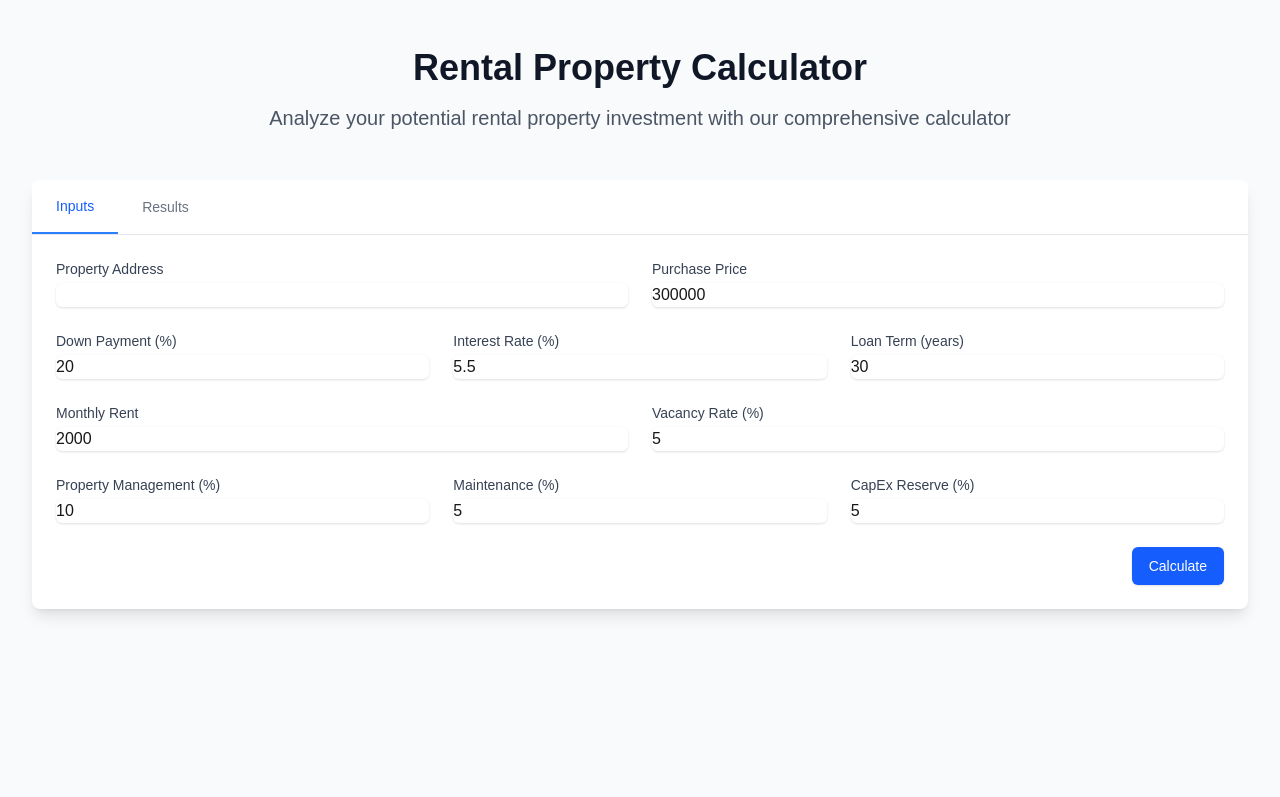
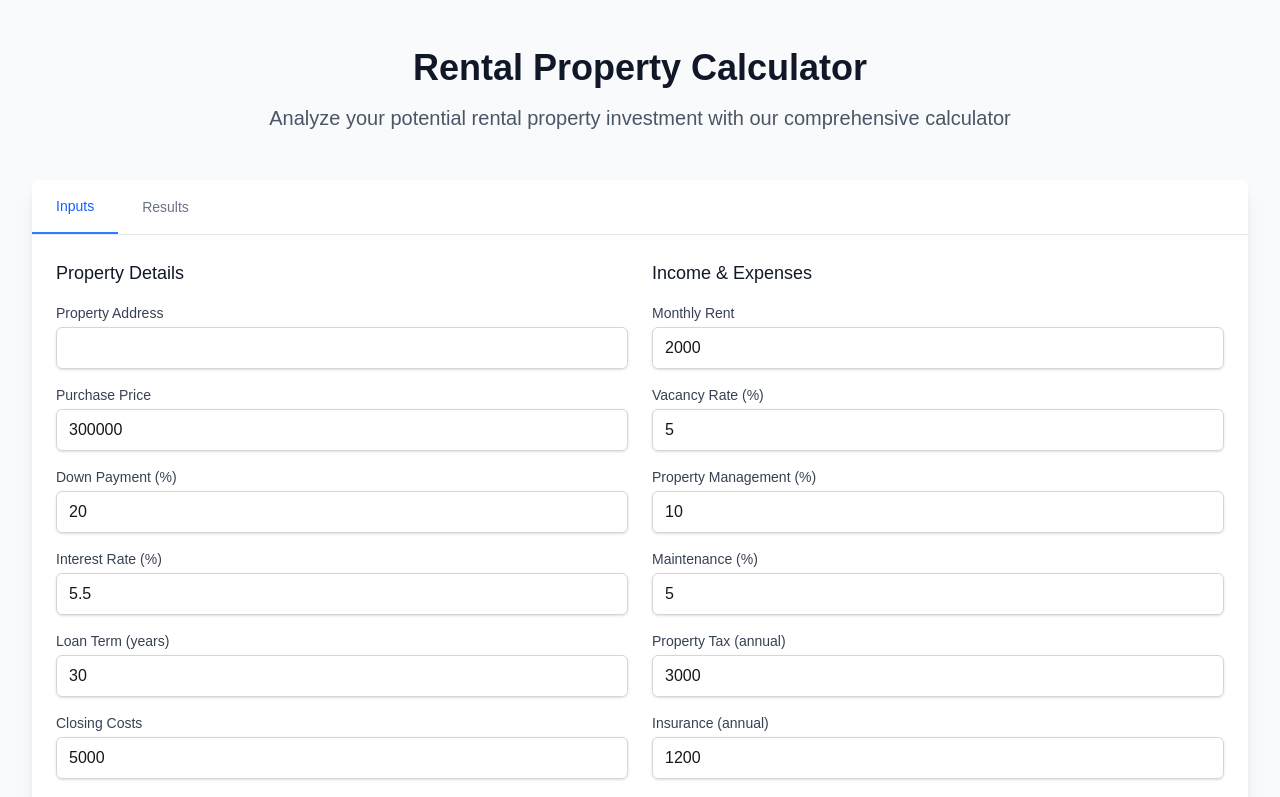
Before and after one commit to roseprollc/PropInfera, a Next.js app: page /renters in a window 1280 px wide. Shown: the top 797 px of the page. Built offline with nearby package versions, Linux system fonts and the light colour scheme.

Commit message:
sync latest changes

```diff
--- a/components/calculators/RentersCalculator.tsx
+++ b/components/calculators/RentersCalculator.tsx
@@ -17,6 +17,63 @@ export default function RentersCalculator() {
     e.preventDefault();
     runAnalysis();
     setActiveTab('results');
+  };
+
+  const renderInputField = (
+    label: string,
+    field: keyof CalculatorInputs,
+    type: 'text' | 'number' = 'number',
+    step: string = '0.01'
+  ) => (
+    <div className="mb-4">
+      <label className="block text-sm font-medium text-gray-700 mb-1">
+        {label}
+      </label>
+      <input
+        type={type}
+        value={state.calculatorInputs[field]}
+        onChange={(e) => handleInputChange(field, type === 'number' ? parseFloat(e.target.value) : e.target.value)}
+        step={step}
+        className="w-full px-3 py-2 border border-gray-300 rounded-md shadow-sm focus:outline-none focus:ring-blue-500 focus:border-blue-500"
+      />
+    </div>
+  );
+
+  const renderResultsPanel = () => {
+    if (!state.currentProperty?.analysis) {
+      return (
+        <div className="p-6 text-center text-gray-500">
+          Run the analysis to see results
+        </div>
+      );
+    }
+
+    const { analysis } = state.currentProperty;
+
+    return (
+      <div className="p-6">
+        <div className="grid grid-cols-1 md:grid-cols-3 gap-6">
+          <div className="bg-gray-50 p-4 rounded-lg">
+            <h3 className="text-sm font-medium text-gray-500">Monthly Cash Flow</h3>
+            <p className="text-2xl font-semibold text-gray-900">
+              {formatCurrency(analysis.monthlyCashFlow)}
+            </p>
+          </div>
+          <div className="bg-gray-50 p-4 rounded-lg">
+            <h3 className="text-sm font-medium text-gray-500">Cap Rate</h3>
+            <p className="text-2xl font-semibold text-gray-900">
+              {formatPercent(analysis.capRate)}
+            </p>
+          </div>
+          <div className="bg-gray-50 p-4 rounded-lg">
+            <h3 className="text-sm font-medium text-gray-500">Cash on Cash Return</h3>
+            <p className="text-2xl font-semibold text-gray-900">
+              {formatPercent(analysis.cashOnCash)}
+            </p>
+          </div>
+        </div>
+      </div>
+    );
   };
 
   return (
@@ -47,227 +104,42 @@ export default function RentersCalculator() {
         </nav>
       </div>
 
+      {/* Content */}
       <div className="p-6">
         {activeTab === 'inputs' ? (
-          <form onSubmit={handleSubmit} className="space-y-6">
-            {/* Property Details */}
+          <form onSubmit={handleSubmit}>
             <div className="grid grid-cols-1 md:grid-cols-2 gap-6">
               <div>
-                <label className="block text-sm font-medium text-gray-700">
-                  Property Address
-                </label>
-                <input
-                  type="text"
-                  value={state.calculatorInputs.propertyAddress}
-                  onChange={(e) => handleInputChange('propertyAddress', e.target.value)}
-                  className="mt-1 block w-full rounded-md border-gray-300 shadow-sm focus:border-blue-500 focus:ring-blue-500"
-                />
+                <h3 className="text-lg font-medium text-gray-900 mb-4">Property Details</h3>
+                {renderInputField('Property Address', 'propertyAddress', 'text')}
+                {renderInputField('Purchase Price', 'purchasePrice')}
+                {renderInputField('Down Payment (%)', 'downPaymentPercent')}
+                {renderInputField('Interest Rate (%)', 'interestRate')}
+                {renderInputField('Loan Term (years)', 'loanTerm')}
+                {renderInputField('Closing Costs', 'closingCosts')}
               </div>
               <div>
-                <label className="block text-sm font-medium text-gray-700">
-                  Purchase Price
-                </label>
-                <input
-                  type="number"
-                  value={state.calculatorInputs.purchasePrice}
-                  onChange={(e) => handleInputChange('purchasePrice', Number(e.target.value))}
-                  className="mt-1 block w-full rounded-md border-gray-300 shadow-sm focus:border-blue-500 focus:ring-blue-500"
-                />
+                <h3 className="text-lg font-medium text-gray-900 mb-4">Income & Expenses</h3>
+                {renderInputField('Monthly Rent', 'monthlyRent')}
+                {renderInputField('Vacancy Rate (%)', 'vacancyRatePercent')}
+                {renderInputField('Property Management (%)', 'propertyManagementPercent')}
+                {renderInputField('Maintenance (%)', 'maintenancePercent')}
+                {renderInputField('Property Tax (annual)', 'propertyTaxAnnual')}
+                {renderInputField('Insurance (annual)', 'insuranceAnnual')}
+                {renderInputField('Utilities (monthly)', 'utilitiesMonthly')}
               </div>
             </div>
-
-            {/* Financing Details */}
-            <div className="grid grid-cols-1 md:grid-cols-3 gap-6">
-              <div>
-                <label className="block text-sm font-medium text-gray-700">
-                  Down Payment (%)
-                </label>
-                <input
-                  type="number"
-                  value={state.calculatorInputs.downPaymentPercent}
-                  onChange={(e) => handleInputChange('downPaymentPercent', Number(e.target.value))}
-                  className="mt-1 block w-full rounded-md border-gray-300 shadow-sm focus:border-blue-500 focus:ring-blue-500"
-                />
-              </div>
-              <div>
-                <label className="block text-sm font-medium text-gray-700">
-                  Interest Rate (%)
-                </label>
-                <input
-                  type="number"
-                  value={state.calculatorInputs.interestRate}
-                  onChange={(e) => handleInputChange('interestRate', Number(e.target.value))}
-                  className="mt-1 block w-full rounded-md border-gray-300 shadow-sm focus:border-blue-500 focus:ring-blue-500"
-                />
-              </div>
-              <div>
-                <label className="block text-sm font-medium text-gray-700">
-                  Loan Term (years)
-                </label>
-                <input
-                  type="number"
-                  value={state.calculatorInputs.loanTerm}
-                  onChange={(e) => handleInputChange('loanTerm', Number(e.target.value))}
-                  className="mt-1 block w-full rounded-md border-gray-300 shadow-sm focus:border-blue-500 focus:ring-blue-500"
-                />
-              </div>
-            </div>
-
-            {/* Rental Details */}
-            <div className="grid grid-cols-1 md:grid-cols-2 gap-6">
-              <div>
-                <label className="block text-sm font-medium text-gray-700">
-                  Monthly Rent
-                </label>
-                <input
-                  type="number"
-                  value={state.calculatorInputs.monthlyRent}
-                  onChange={(e) => handleInputChange('monthlyRent', Number(e.target.value))}
-                  className="mt-1 block w-full rounded-md border-gray-300 shadow-sm focus:border-blue-500 focus:ring-blue-500"
-                />
-              </div>
-              <div>
-                <label className="block text-sm font-medium text-gray-700">
-                  Vacancy Rate (%)
-                </label>
-                <input
-                  type="number"
-                  value={state.calculatorInputs.vacancyRatePercent}
-                  onChange={(e) => handleInputChange('vacancyRatePercent', Number(e.target.value))}
-                  className="mt-1 block w-full rounded-md border-gray-300 shadow-sm focus:border-blue-500 focus:ring-blue-500"
-                />
-              </div>
-            </div>
-
-            {/* Expenses */}
-            <div className="grid grid-cols-1 md:grid-cols-3 gap-6">
-              <div>
-                <label className="block text-sm font-medium text-gray-700">
-                  Property Management (%)
-                </label>
-                <input
-                  type="number"
-                  value={state.calculatorInputs.propertyManagementPercent}
-                  onChange={(e) => handleInputChange('propertyManagementPercent', Number(e.target.value))}
-                  className="mt-1 block w-full rounded-md border-gray-300 shadow-sm focus:border-blue-500 focus:ring-blue-500"
-                />
-              </div>
-              <div>
-                <label className="block text-sm font-medium text-gray-700">
-                  Maintenance (%)
-                </label>
-                <input
-                  type="number"
-                  value={state.calculatorInputs.maintenancePercent}
-                  onChange={(e) => handleInputChange('maintenancePercent', Number(e.target.value))}
-                  className="mt-1 block w-full rounded-md border-gray-300 shadow-sm focus:border-blue-500 focus:ring-blue-500"
-                />
-              </div>
-              <div>
-                <label className="block text-sm font-medium text-gray-700">
-                  CapEx Reserve (%)
-                </label>
-                <input
-                  type="number"
-                  value={state.calculatorInputs.capExReservePercent}
-                  onChange={(e) => handleInputChange('capExReservePercent', Number(e.target.value))}
-                  className="mt-1 block w-full rounded-md border-gray-300 shadow-sm focus:border-blue-500 focus:ring-blue-500"
-                />
-              </div>
-            </div>
-
-            <div className="flex justify-end">
+            <div className="mt-6">
               <button
                 type="submit"
-                className="inline-flex justify-center py-2 px-4 border border-transparent shadow-sm text-sm font-medium rounded-md text-white bg-blue-600 hover:bg-blue-700 focus:outline-none focus:ring-2 focus:ring-offset-2 focus:ring-blue-500"
+                className="w-full bg-blue-600 text-white py-2 px-4 rounded-md hover:bg-blue-700 focus:outline-none focus:ring-2 focus:ring-blue-500 focus:ring-offset-2"
               >
-                Calculate
+                Run Analysis
               </button>
             </div>
           </form>
         ) : (
-          <div className="space-y-8">
-            {state.currentProperty && (
-              <>
-                {/* Key Metrics */}
-                <div className="grid grid-cols-1 md:grid-cols-2 lg:grid-cols-4 gap-4">
-                  <div className="bg-gray-50 p-4 rounded-lg">
-                    <h3 className="text-sm font-medium text-gray-500">Monthly Cash Flow</h3>
-                    <p className="text-2xl font-semibold text-gray-900">
-                      {formatCurrency(state.currentProperty.analysis.monthlyCashFlow)}
-                    </p>
-                  </div>
-                  <div className="bg-gray-50 p-4 rounded-lg">
-                    <h3 className="text-sm font-medium text-gray-500">Cap Rate</h3>
-                    <p className="text-2xl font-semibold text-gray-900">
-                      {formatPercent(state.currentProperty.analysis.capRate)}
-                    </p>
-                  </div>
-                  <div className="bg-gray-50 p-4 rounded-lg">
-                    <h3 className="text-sm font-medium text-gray-500">Cash on Cash</h3>
-                    <p className="text-2xl font-semibold text-gray-900">
-                      {formatPercent(state.currentProperty.analysis.cashOnCash)}
-                    </p>
-                  </div>
-                  <div className="bg-gray-50 p-4 rounded-lg">
-                    <h3 className="text-sm font-medium text-gray-500">ROI</h3>
-                    <p className="text-2xl font-semibold text-gray-900">
-                      {formatPercent(state.currentProperty.analysis.roi)}
-                    </p>
-                  </div>
-                </div>
-
-                {/* 5-Year Projection */}
-                <div className="mt-8">
-                  <h3 className="text-lg font-medium text-gray-900 mb-4">5-Year Projection</h3>
-                  <div className="overflow-x-auto">
-                    <table className="min-w-full divide-y divide-gray-200">
-                      <thead className="bg-gray-50">
-                        <tr>
-                          <th className="px-6 py-3 text-left text-xs font-medium text-gray-500 uppercase tracking-wider">
-                            Year
-                          </th>
-                          <th className="px-6 py-3 text-left text-xs font-medium text-gray-500 uppercase tracking-wider">
-                            Property Value
-                          </th>
-                          <th className="px-6 py-3 text-left text-xs font-medium text-gray-500 uppercase tracking-wider">
-                            Annual Rent
-                          </th>
-                          <th className="px-6 py-3 text-left text-xs font-medium text-gray-500 uppercase tracking-wider">
-                            Annual Expenses
-                          </th>
-                          <th className="px-6 py-3 text-left text-xs font-medium text-gray-500 uppercase tracking-wider">
-                            Annual Cash Flow
-                          </th>
-                        </tr>
-                      </thead>
-                      <tbody className="bg-white divide-y divide-gray-200">
-                        {state.currentProperty.analysis.fiveYearProjection.map((year) => (
-                          <tr key={year.year}>
-                            <td className="px-6 py-4 whitespace-nowrap text-sm text-gray-900">
-                              {year.year}
-                            </td>
-                            <td className="px-6 py-4 whitespace-nowrap text-sm text-gray-900">
-                              {formatCurrency(year.propertyValue)}
-                            </td>
-                            <td className="px-6 py-4 whitespace-nowrap text-sm text-gray-900">
-                              {formatCurrency(year.annualRent)}
-                            </td>
-                            <td className="px-6 py-4 whitespace-nowrap text-sm text-gray-900">
-                              {formatCurrency(year.annualExpenses)}
-                            </td>
-                            <td className="px-6 py-4 whitespace-nowrap text-sm text-gray-900">
-                              {formatCurrency(year.annualCashFlow)}
-                            </td>
-                          </tr>
-                        ))}
-                      </tbody>
-                    </table>
-                  </div>
-                </div>
-              </>
-            )}
-          </div>
+          renderResultsPanel()
         )}
       </div>
     </div>
```
